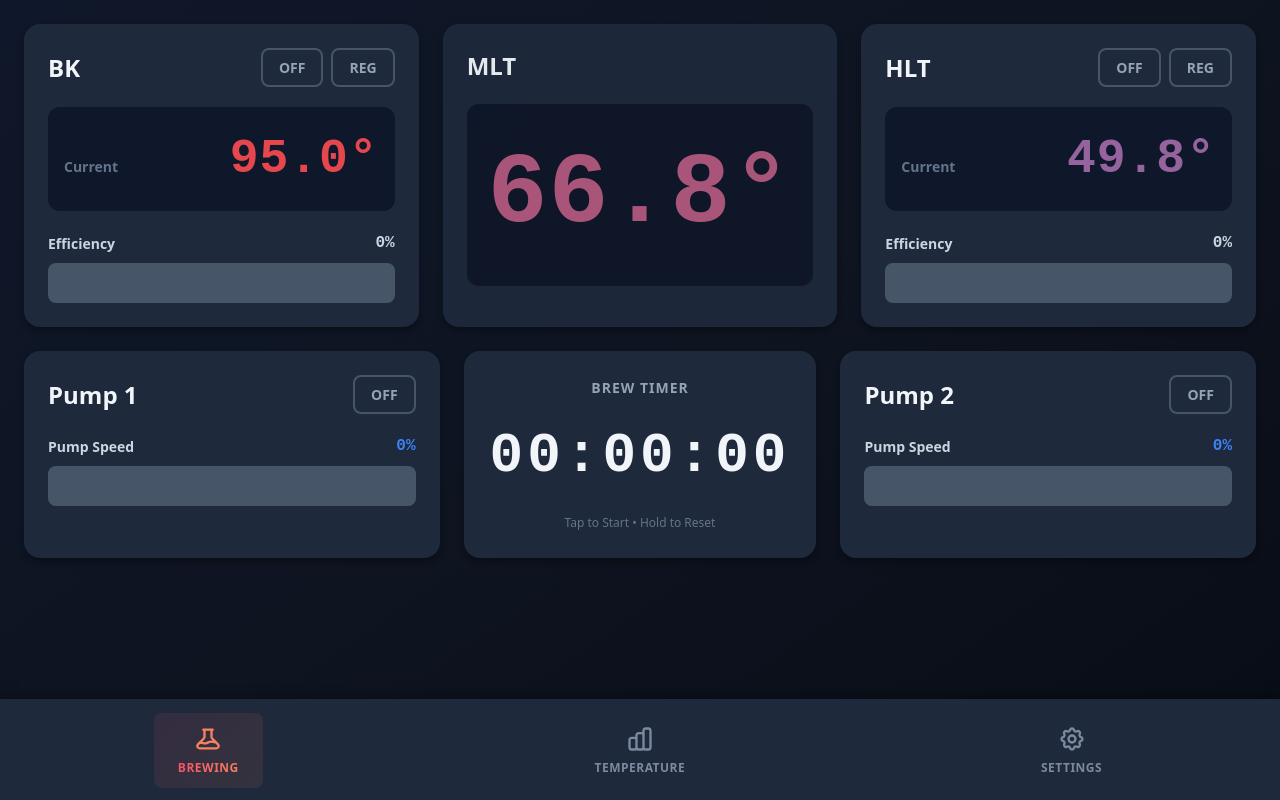
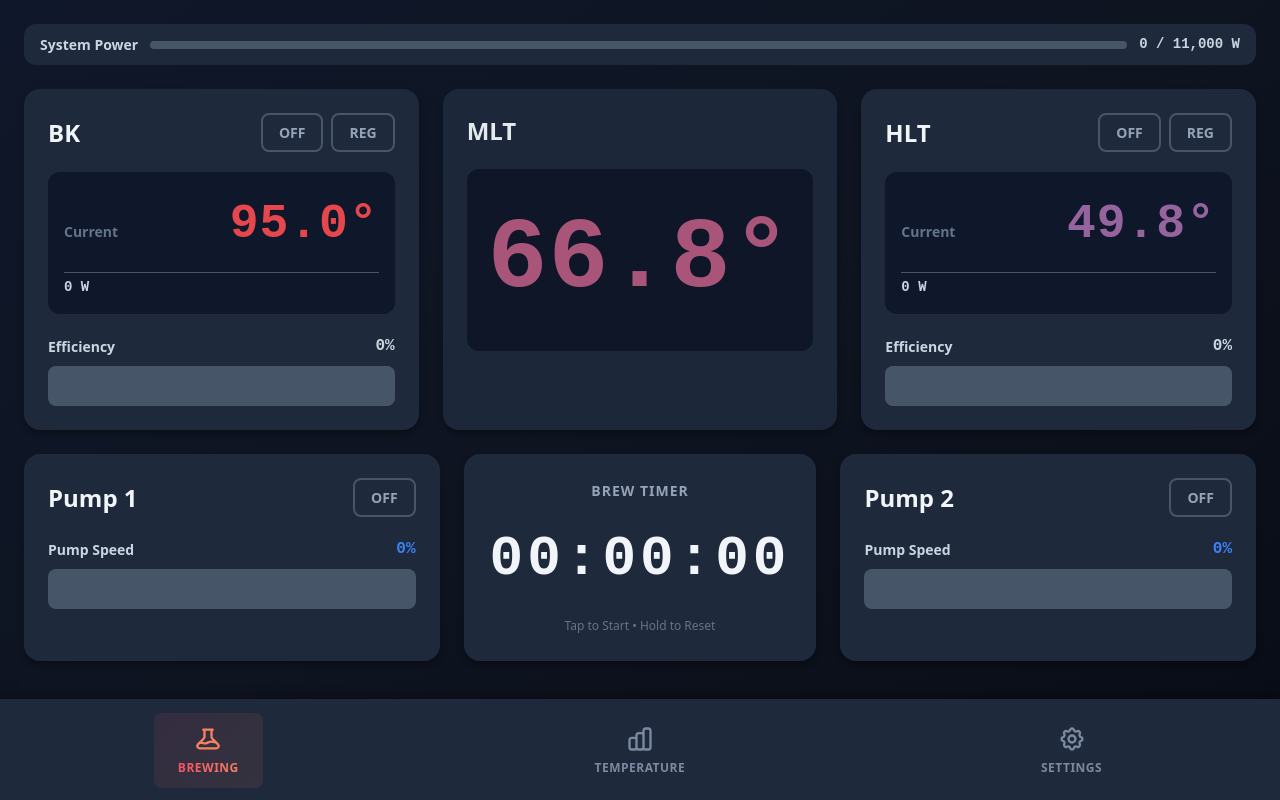
Before and after one commit to PeterMEjlev/BrewSystem-3.0, a React (Vite) app: page / in a window 1280 px wide. Built offline with nearby package versions, Linux system fonts and the light colour scheme; no server answers.

Commit message:
Max wattage limit implementation

```diff
--- a/config.json
+++ b/config.json
@@ -31,6 +31,7 @@
   },
   "app": {
     "log_interval_seconds": 5,
+    "max_watts": 11000,
     "auto_efficiency": {
       "enabled": true,
       "steps": [
--- a/src/components/BrewingPanel/BrewingPanel.jsx
+++ b/src/components/BrewingPanel/BrewingPanel.jsx
@@ -16,9 +16,13 @@ const DEFAULT_REG_CONFIG = {
   ],
 };
 
+const BK_MAX_WATTS = 8500;
+const HLT_MAX_WATTS = 5000;
+
 function BrewingPanel() {
   const [states, setStates] = useState(brewSystem.getAllStates());
   const [regulationConfig, setRegulationConfig] = useState(DEFAULT_REG_CONFIG);
+  const [maxWatts, setMaxWatts] = useState(11000);
 
   // Read environment once on mount — avoids re-renders when localStorage changes
   const isProduction = useRef(
@@ -28,7 +32,10 @@ function BrewingPanel() {
   useEffect(() => {
     fetch('/api/settings')
       .then((r) => r.json())
-      .then((s) => { if (s?.app?.auto_efficiency) setRegulationConfig(s.app.auto_efficiency); })
+      .then((s) => {
+        if (s?.app?.auto_efficiency) setRegulationConfig(s.app.auto_efficiency);
+        if (s?.app?.max_watts != null) setMaxWatts(s.app.max_watts);
+      })
       .catch(() => {});
   }, []);
 
@@ -89,7 +96,28 @@ function BrewingPanel() {
     }
     if (updates.efficiency !== undefined) {
       brewSystem.setPotEfficiency(potName, updates.efficiency);
-      if (isProduction) hardwareApi.setPotEfficiency(potName, updates.efficiency);
+      if (isProduction) {
+        // For HLT, cap the efficiency to stay within the max watts budget (BK has priority)
+        let sendEff = updates.efficiency;
+        if (potName === 'HLT') {
+          const bkOn = states.pots.BK.heaterOn;
+          const bkEff = states.pots.BK.efficiency;
+          const bkWatts = (bkOn ? bkEff : 0) / 100 * BK_MAX_WATTS;
+          const hltHeadroom = maxWatts - bkWatts;
+          const hltCap = Math.max(0, Math.min(100, (hltHeadroom / HLT_MAX_WATTS) * 100));
+          sendEff = Math.min(updates.efficiency, hltCap);
+        }
+        hardwareApi.setPotEfficiency(potName, sendEff);
+      }
+    }
+    // When BK power or efficiency changes, resync throttled HLT efficiency to hardware
+    if (isProduction && potName === 'BK' && states.pots.HLT.heaterOn) {
+      const newBkOn = updates.heaterOn !== undefined ? updates.heaterOn : states.pots.BK.heaterOn;
+      const newBkEff = updates.efficiency !== undefined ? updates.efficiency : states.pots.BK.efficiency;
+      const newBkWatts = (newBkOn ? newBkEff : 0) / 100 * BK_MAX_WATTS;
+      const newHltCap = Math.max(0, Math.min(100, ((maxWatts - newBkWatts) / HLT_MAX_WATTS) * 100));
+      const newHltEff = Math.min(states.pots.HLT.efficiency, newHltCap);
+      hardwareApi.setPotEfficiency('HLT', newHltEff);
     }
     if (isProduction) {
       setStates((prev) => ({
@@ -120,8 +148,33 @@ function BrewingPanel() {
     }
   };
 
+  // Derive effective (throttled) power and slider caps for each pot
+  const bkCap = Math.floor(Math.min(100, (maxWatts / BK_MAX_WATTS) * 100));
+  const bkEffective = states.pots.BK.heaterOn ? states.pots.BK.efficiency : 0;
+  const bkWatts = Math.round((bkEffective / 100) * BK_MAX_WATTS);
+  const hltHeadroom = maxWatts - bkWatts;
+  const hltCap = Math.floor(Math.max(0, Math.min(100, (hltHeadroom / HLT_MAX_WATTS) * 100)));
+  const hltEffective = states.pots.HLT.heaterOn ? Math.min(states.pots.HLT.efficiency, hltCap) : 0;
+  const hltWatts = Math.round((hltEffective / 100) * HLT_MAX_WATTS);
+  const totalWatts = bkWatts + hltWatts;
+  const isOverLimit = totalWatts > maxWatts;
+
   return (
     <div className={styles.brewingPanel}>
+      {/* Power status bar */}
+      <div className={styles.powerBar}>
+        <span className={styles.powerBarLabel}>System Power</span>
+        <div className={styles.powerBarTrack}>
+          <div
+            className={`${styles.powerBarFill} ${isOverLimit ? styles.powerBarOver : ''}`}
+            style={{ width: `${Math.min(100, (totalWatts / maxWatts) * 100)}%` }}
+          />
+        </div>
+        <span className={`${styles.powerBarValue} ${isOverLimit ? styles.powerBarOver : ''}`}>
+          {totalWatts.toLocaleString()} / {maxWatts.toLocaleString()} W
+        </span>
+      </div>
+
       {/* Pot Cards Row - Strict order: BK, MLT, HLT */}
       <div className={styles.potRow}>
         <PotCard
@@ -129,6 +182,9 @@ function BrewingPanel() {
           type="BK"
           potState={states.pots.BK}
           regulationConfig={regulationConfig}
+          effectiveEfficiency={bkEffective}
+          potMaxWatts={BK_MAX_WATTS}
+          efficiencyCap={bkCap}
           onUpdate={(updates) => handlePotUpdate('BK', updates)}
         />
         <PotCard
@@ -136,6 +192,9 @@ function BrewingPanel() {
           type="MLT"
           potState={states.pots.MLT}
           regulationConfig={regulationConfig}
+          effectiveEfficiency={0}
+          potMaxWatts={0}
+          efficiencyCap={100}
           onUpdate={() => {}}
         />
         <PotCard
@@ -143,6 +202,9 @@ function BrewingPanel() {
           type="HLT"
           potState={states.pots.HLT}
           regulationConfig={regulationConfig}
+          effectiveEfficiency={hltEffective}
+          potMaxWatts={HLT_MAX_WATTS}
+          efficiencyCap={hltCap}
           onUpdate={(updates) => handlePotUpdate('HLT', updates)}
         />
       </div>
--- a/src/components/BrewingPanel/BrewingPanel.module.css
+++ b/src/components/BrewingPanel/BrewingPanel.module.css
@@ -22,6 +22,53 @@
   width: 100%;
 }
 
+.powerBar {
+  display: flex;
+  align-items: center;
+  gap: 12px;
+  padding: 10px 16px;
+  background: var(--color-bg-secondary);
+  border-radius: var(--radius-lg);
+}
+
+.powerBarLabel {
+  font-size: var(--font-size-sm);
+  font-weight: var(--font-weight-semibold);
+  color: var(--color-text-secondary);
+  white-space: nowrap;
+}
+
+.powerBarTrack {
+  flex: 1;
+  height: 8px;
+  background: var(--color-border-light);
+  border-radius: var(--radius-md);
+  overflow: hidden;
+}
+
+.powerBarFill {
+  height: 100%;
+  background: var(--gradient-warm);
+  border-radius: var(--radius-md);
+  transition: width 0.4s ease;
+}
+
+.powerBarFill.powerBarOver {
+  background: #ef4444;
+}
+
+.powerBarValue {
+  font-size: var(--font-size-sm);
+  font-weight: var(--font-weight-bold);
+  font-family: var(--font-mono);
+  color: var(--color-text-secondary);
+  white-space: nowrap;
+}
+
+.powerBarValue.powerBarOver {
+  color: #ef4444;
+}
+
 /* Responsive adjustments for smaller screens */
 @media (max-width: 1400px) {
   .potRow {
--- a/src/components/BrewingPanel/PotCard.jsx
+++ b/src/components/BrewingPanel/PotCard.jsx
@@ -13,7 +13,7 @@ const DEFAULT_REG_CONFIG = {
   ],
 };
 
-function PotCard({ name, type, potState, regulationConfig = DEFAULT_REG_CONFIG, onUpdate }) {
+function PotCard({ name, type, potState, regulationConfig = DEFAULT_REG_CONFIG, effectiveEfficiency = 0, potMaxWatts = 0, efficiencyCap = 100, onUpdate }) {
   const [localSV, setLocalSV] = useState(potState.sv || 75);
   const [localEfficiency, setLocalEfficiency] = useState(potState.efficiency || 0);
 
@@ -41,7 +41,7 @@ function PotCard({ name, type, potState, regulationConfig = DEFAULT_REG_CONFIG,
   };
 
   const handleEfficiencyChange = (e) => {
-    const value = parseFloat(e.target.value);
+    const value = Math.min(parseFloat(e.target.value), efficiencyCap);
     setLocalEfficiency(value);
     onUpdate({ efficiency: value });
   };
@@ -56,22 +56,23 @@ function PotCard({ name, type, potState, regulationConfig = DEFAULT_REG_CONFIG,
           onUpdate({ heaterOn: false });
         }
       } else {
-        // Below target – compute step power and ensure heater is on
+        // Below target – compute step power (capped by the power limit) and ensure heater is on
         const steps = regulationConfig.steps;
         let power = steps[steps.length - 1].power;
         for (const step of steps.slice(0, -1)) {
           if (diff > step.threshold) { power = step.power; break; }
         }
+        const cappedPower = Math.min(power, efficiencyCap);
         if (!potState.heaterOn) {
-          setLocalEfficiency(power);
-          onUpdate({ heaterOn: true, efficiency: power });
-        } else if (localEfficiency !== power) {
-          setLocalEfficiency(power);
-          onUpdate({ efficiency: power });
+          setLocalEfficiency(cappedPower);
+          onUpdate({ heaterOn: true, efficiency: cappedPower });
+        } else if (localEfficiency !== cappedPower) {
+          setLocalEfficiency(cappedPower);
+          onUpdate({ efficiency: cappedPower });
         }
       }
     }
-  }, [potState.pv, localSV, potState.regulationEnabled, potState.heaterOn, type, regulationConfig]);
+  }, [potState.pv, localSV, potState.regulationEnabled, potState.heaterOn, type, regulationConfig, efficiencyCap]);
 
   // Manual efficiency control when regulation is enabled but auto efficiency is off
   useEffect(() => {
@@ -91,10 +92,20 @@ function PotCard({ name, type, potState, regulationConfig = DEFAULT_REG_CONFIG,
     }
   }, [potState.pv, localSV, potState.regulationEnabled, potState.heaterOn, type, regulationConfig, localEfficiency]);
 
+  // Clamp slider down when the power cap drops below the current requested efficiency
+  useEffect(() => {
+    if (type !== 'MLT' && localEfficiency > efficiencyCap) {
+      setLocalEfficiency(efficiencyCap);
+      onUpdate({ efficiency: efficiencyCap });
+    }
+  }, [efficiencyCap]);
+
   const { theme } = useTheme();
   const pvColor = getTemperatureColor(potState.pv);
   const svColor = getTemperatureColor(localSV);
-  const glowIntensity = type !== 'MLT' && potState.heaterOn ? localEfficiency / 100 : 0;
+  const glowIntensity = type !== 'MLT' && potState.heaterOn ? effectiveEfficiency / 100 : 0;
+  const wattsDrawn = type !== 'MLT' && potState.heaterOn ? Math.round((effectiveEfficiency / 100) * potMaxWatts) : 0;
+  const isThrottled = type !== 'MLT' && potState.heaterOn && effectiveEfficiency < localEfficiency;
 
   return (
     <div
@@ -141,6 +152,14 @@ function PotCard({ name, type, potState, regulationConfig = DEFAULT_REG_CONFIG,
             <div className={styles.svValue} style={{ color: svColor }}>
               {localSV.toFixed(1)}°
             </div>
+          </div>
+        )}
+        {type !== 'MLT' && (
+          <div className={styles.wattsRow}>
+            <span className={`${styles.wattsValue} ${isThrottled ? styles.wattsThrottled : ''}`}>
+              {wattsDrawn.toLocaleString()} W
+            </span>
+            {isThrottled && <span className={styles.throttleTag}>limited</span>}
           </div>
         )}
       </div>
--- a/src/components/BrewingPanel/PotCard.module.css
+++ b/src/components/BrewingPanel/PotCard.module.css
@@ -170,6 +170,36 @@
   font-family: var(--font-mono);
 }
 
+.wattsRow {
+  display: flex;
+  align-items: center;
+  gap: 8px;
+  padding-top: 4px;
+  border-top: 1px solid var(--color-border-light);
+}
+
+.wattsValue {
+  font-size: var(--font-size-sm);
+  font-weight: var(--font-weight-bold);
+  font-family: var(--font-mono);
+  color: var(--color-text-secondary);
+}
+
+.wattsValue.wattsThrottled {
+  color: #f97316;
+}
+
+.throttleTag {
+  font-size: 10px;
+  font-weight: var(--font-weight-semibold);
+  color: #f97316;
+  background: rgba(249, 115, 22, 0.15);
+  border-radius: var(--radius-md);
+  padding: 2px 6px;
+  text-transform: uppercase;
+  letter-spacing: 0.05em;
+}
+
 .control {
   display: flex;
   flex-direction: column;
--- a/src/components/Settings/Settings.jsx
+++ b/src/components/Settings/Settings.jsx
@@ -210,6 +210,18 @@ function Settings() {
         </h3>
         {expandedSections.programSettings && (
           <div className={styles.sectionContent}>
+
+            {/* Max system power */}
+            <div className={styles.inputGroup}>
+              <label>Max System Power (W):</label>
+              <input
+                type="number"
+                min="0"
+                step="100"
+                value={settings.app.max_watts}
+                onChange={(e) => updateSetting('app.max_watts', parseInt(e.target.value))}
+              />
+            </div>
 
             {/* Chart logging frequency */}
             <div className={styles.inputGroup}>
```
Also changed, not shown: 1 other file (tests, documents, lock files or other folders).
